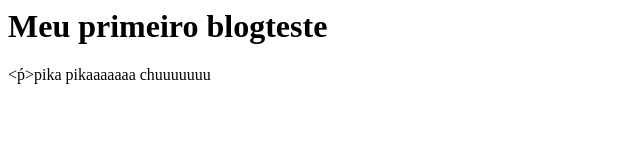
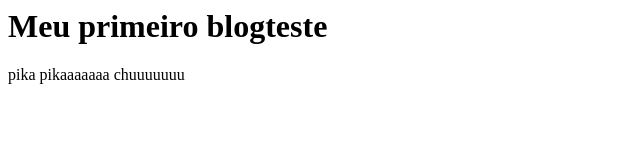
Before and after one commit to nascimentolopes/baby-pikachu, a plain HTML site: page index.html in a window 1280 px wide. Shown: the full height of the page, 0-640 px from the left. Drawn offline with Linux system fonts and the light colour scheme.

Commit message:
Update index.html

```diff
--- a/index.html
+++ b/index.html
@@ -1,6 +1,6 @@
 <html>
   <body>
     <h1>Meu primeiro blogteste</h1>
-      <ṕ>pika pikaaaaaaa chuuuuuuu</p>
+      <p>pika pikaaaaaaa chuuuuuuu</p>
   <body>
 <html>
```
